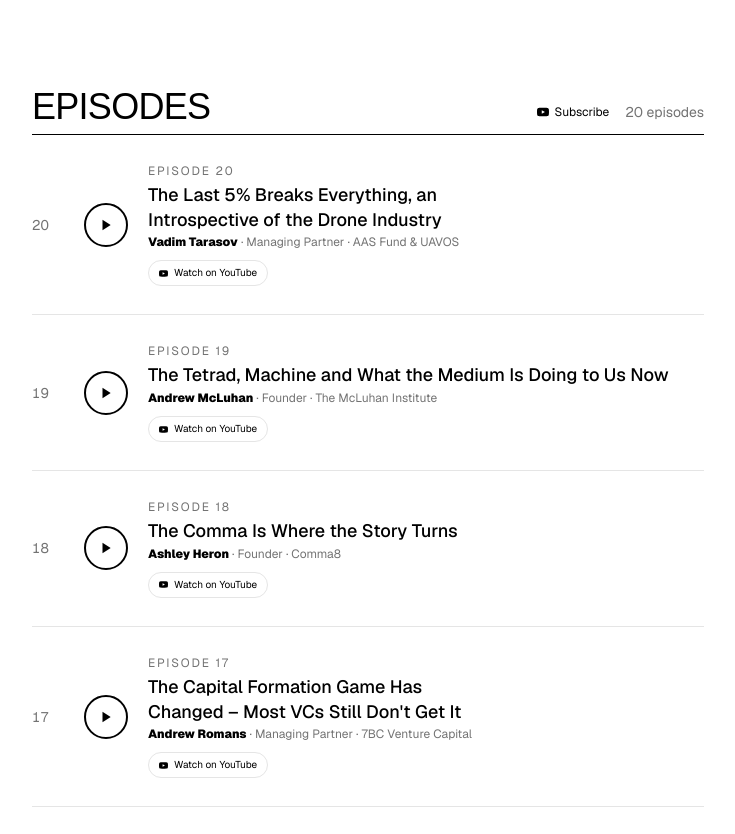
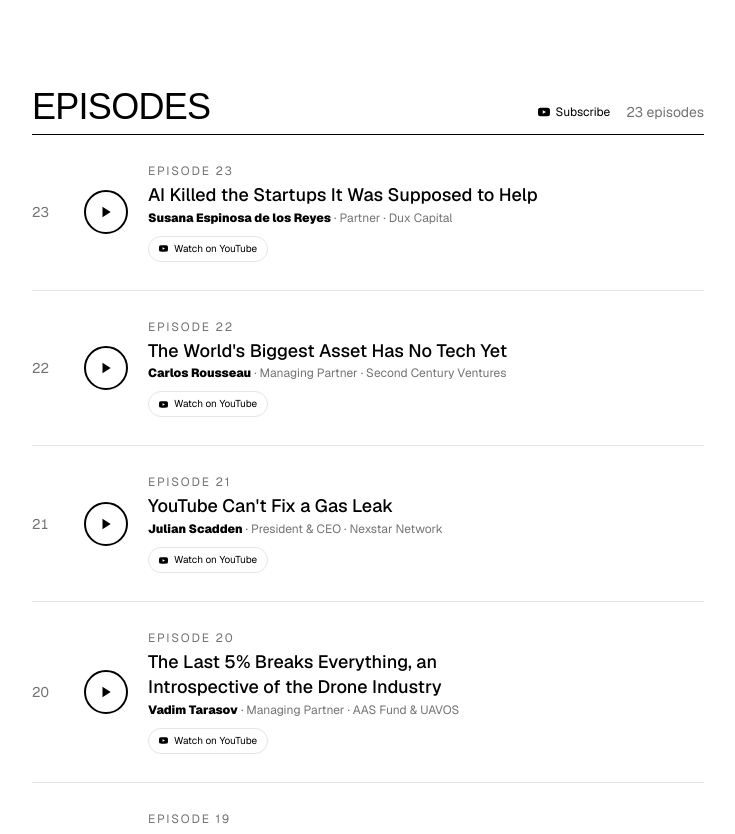
Before and after one commit to SacredProtocol/superlative-podcast, a Next.js app: page / in a window 1280 px wide. Shown: the part 840-1674 px from the top of the page, without its empty margins (272-1007 px from the left). Built offline with nearby package versions, Linux system fonts and the light colour scheme; a web font is replaced by a local one.

Commit message:
feat: add Episodes 21-23 (Julian Scadden, Carlos Rousseau, Susana Espinosa)
Co-Authored-By: Claude Opus 4.7 (1M context) <noreply@anthropic.com>

```diff
--- a/src/config.ts
+++ b/src/config.ts
@@ -22,6 +22,30 @@ export const siteConfig = {
   // Featured episodes — add new episodes at the top
   // xUrl: X broadcast or post link | youtubeUrl: YouTube video or livestream link
   episodes: [
+    {
+      title: "Episode 23",
+      episodeTitle: "AI Killed the Startups It Was Supposed to Help",
+      guest: "Susana Espinosa de los Reyes",
+      guestTitle: "Partner",
+      guestCompany: "Dux Capital",
+      youtubeUrl: "https://www.youtube.com/live/NfNbhh_bM5E?si=z_cFtUmJY7-4IG5T",
+    },
+    {
+      title: "Episode 22",
+      episodeTitle: "The World's Biggest Asset Has No Tech Yet",
+      guest: "Carlos Rousseau",
+      guestTitle: "Managing Partner",
+      guestCompany: "Second Century Ventures",
+      youtubeUrl: "https://www.youtube.com/live/kQtoGvSX8X8?si=4k2pVOWsFSh6CfSX",
+    },
+    {
+      title: "Episode 21",
+      episodeTitle: "YouTube Can't Fix a Gas Leak",
+      guest: "Julian Scadden",
+      guestTitle: "President & CEO",
+      guestCompany: "Nexstar Network",
+      youtubeUrl: "https://www.youtube.com/live/2mob1KF3PD0?si=MzaFFW0_GNVQrPIA",
+    },
     {
       title: "Episode 20",
       episodeTitle: "The Last 5% Breaks Everything, an Introspective of the Drone Industry",
```
